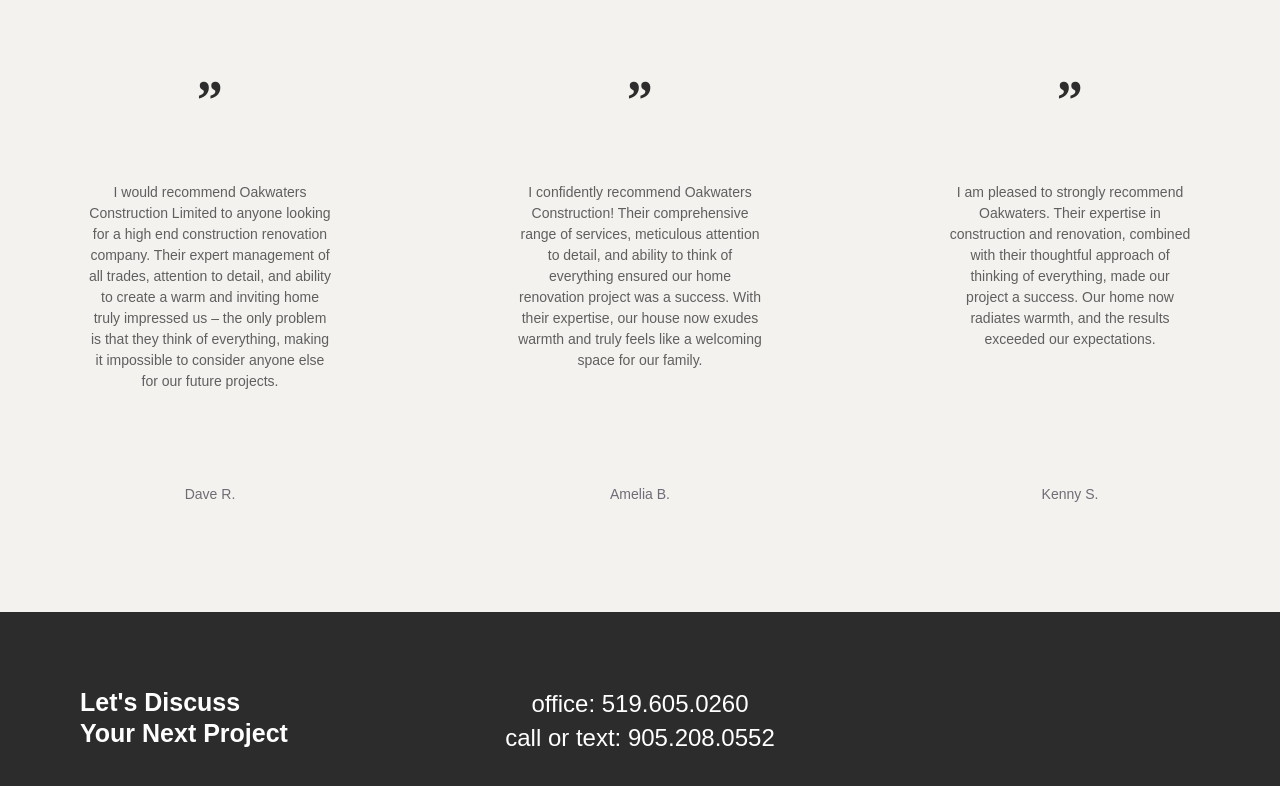
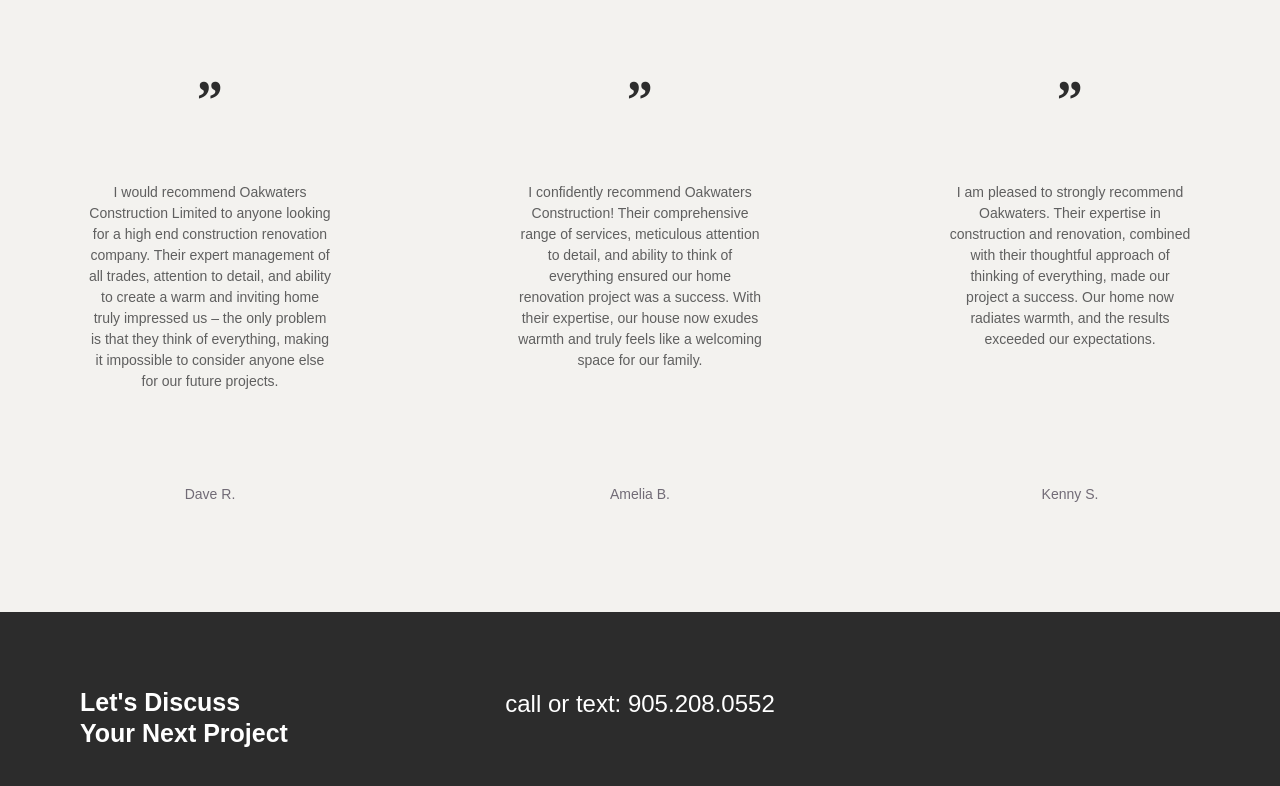
Before and after one commit to drewbassist/oakwaters-construction, a plain HTML site: page index.html in a window 1280 px wide. Shown: the part 2822-3608 px from the top of the page. Drawn offline with Linux system fonts and the light colour scheme.

Commit message:
Update index.html

```diff
--- a/index.html
+++ b/index.html
@@ -76,7 +76,7 @@
 <footer>
   <div class="footer-inner">
     <h2>Let's Discuss<br>Your Next Project</h2>
-    <div class="phone">office: 519.605.0260<br>call or text: 905.208.0552</div>
+    <div class="phone">call or text: 905.208.0552</div>
 
   </div>
 </footer>
```
